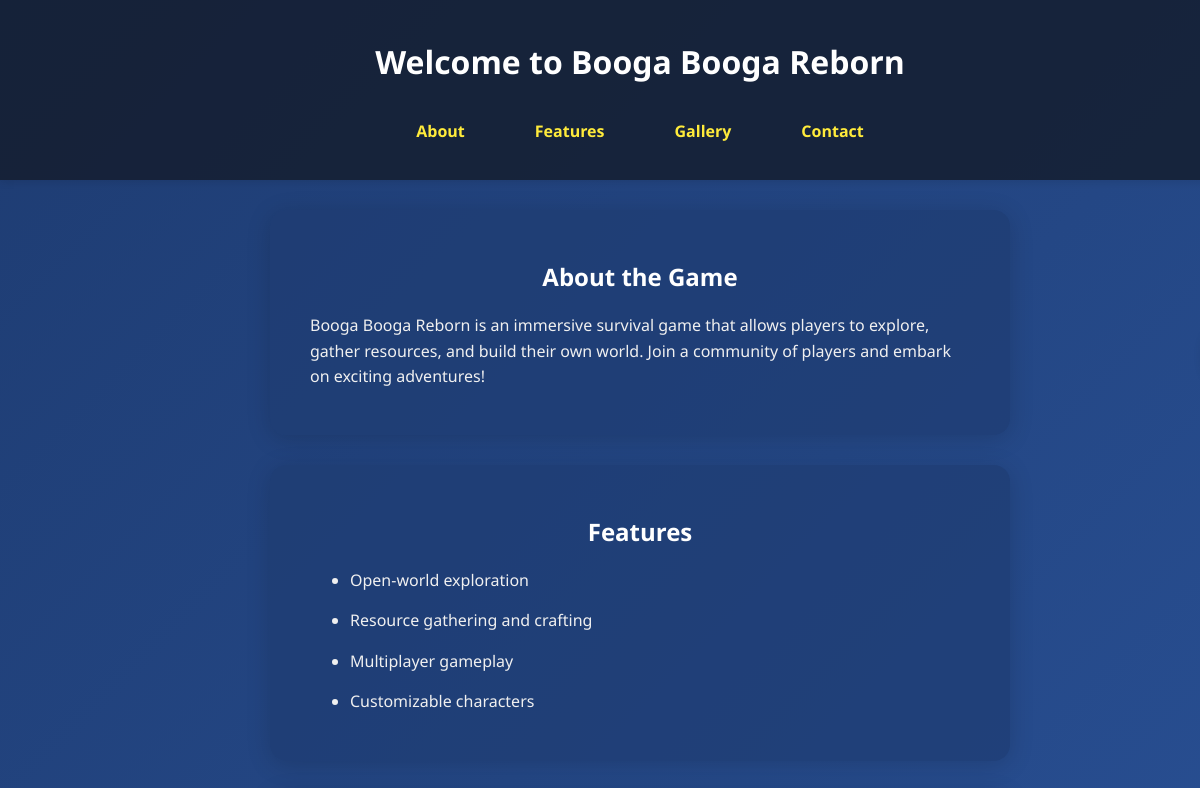
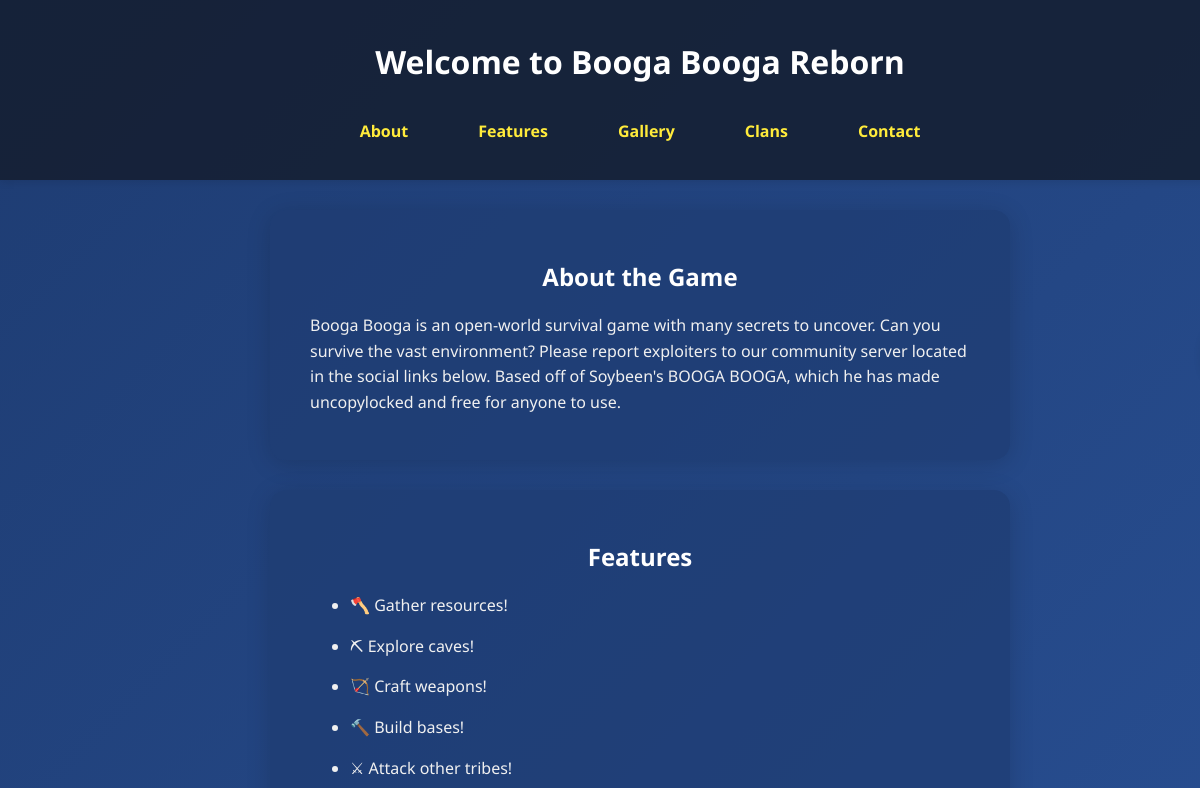
Before and after one commit to flinington-cmyk/poisonedmind.github.io, a plain HTML site: page index.html in a window 1280 px wide. Shown: the top 788 px of the page, 0-1200 px from the left. Drawn offline with Linux system fonts and the light colour scheme.

Commit message:
Update index.html

```diff
--- a/index.html
+++ b/index.html
@@ -14,6 +14,7 @@
         <li><a href="#about">About</a></li>
         <li><a href="#features">Features</a></li>
         <li><a href="#gallery">Gallery</a></li>
+        <li><a href="#clans">Clans</a></li> <!-- Вкладка для кланов -->
         <li><a href="#contact">Contact</a></li>
       </ul>
     </nav>
@@ -21,16 +22,21 @@
 
   <section id="about">
     <h2>About the Game</h2>
-    <p>Booga Booga Reborn is an immersive survival game that allows players to explore, gather resources, and build their own world. Join a community of players and embark on exciting adventures!</p>
+    <p>Booga Booga is an open-world survival game with many secrets to uncover. Can you survive the vast environment?
+Please report exploiters to our community server located in the social links below.
+
+Based off of Soybeen's BOOGA BOOGA, which he has made uncopylocked and free for anyone to use.
   </section>
 
   <section id="features">
     <h2>Features</h2>
     <ul>
-      <li>Open-world exploration</li>
-      <li>Resource gathering and crafting</li>
-      <li>Multiplayer gameplay</li>
-      <li>Customizable characters</li>
+      <li>🪓 Gather resources!</li>
+      <li>⛏ Explore caves!</li>
+      <li>🏹 Craft weapons!</li>
+      <li>🔨 Build bases!</li>
+      <li>⚔ Attack other tribes!</li>
+      <li>🛡 Defend your base!</li>
     </ul>
   </section>
 
```
